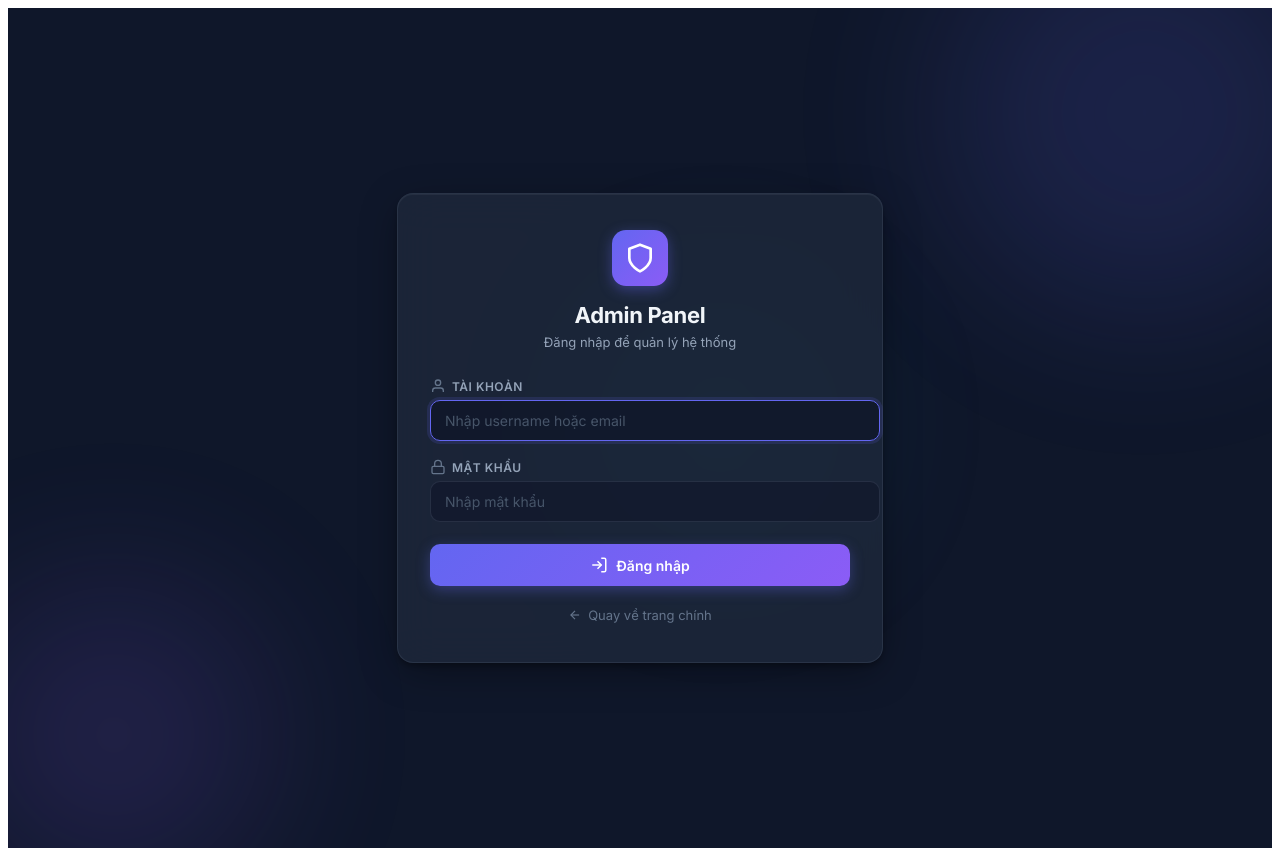
After one commit to nguyenthetan752005-max/EnglishListeningPracticeWebsite, a Spring Boot app: page /admin/login in a window 1280 px wide. The commit adds this page. Run offline with Spring Boot 4, Linux system fonts and the light colour scheme; some of the project's set-up classes (security, data sources, template engines, error pages and the like) are left out, and stand-ins take their place.

Commit message:
tam add admin and fixed login and register for user

```diff
--- /dev/null
+++ b/src/main/java/com/english/learning/controller/AdminAuthController.java
@@ -0,0 +1,62 @@
+package com.english.learning.controller;
+
+import com.english.learning.entity.User;
+import com.english.learning.service.UserService;
+import org.springframework.beans.factory.annotation.Autowired;
+import org.springframework.stereotype.Controller;
+import org.springframework.ui.Model;
+import org.springframework.web.bind.annotation.GetMapping;
+import org.springframework.web.bind.annotation.PostMapping;
+import org.springframework.web.bind.annotation.RequestMapping;
+import org.springframework.web.bind.annotation.RequestParam;
+import jakarta.servlet.http.HttpSession;
+
+import java.util.Optional;
+
+@Controller
+@RequestMapping("/admin")
+public class AdminAuthController {
+
+    @Autowired
+    private UserService userService;
+
+    @GetMapping("/login")
+    public String adminLogin(HttpSession session) {
+        // Nếu đã đăng nhập admin rồi thì chuyển hướng
+        User admin = (User) session.getAttribute("loggedInAdmin");
+        if (admin != null) {
+            return "redirect:/admin/dashboard";
+        }
+        return "admin/login";
+    }
+
+    @PostMapping("/login")
+    public String doAdminLogin(@RequestParam(value = "username", required = false) String username,
+                               @RequestParam(value = "password", required = false) String password,
+                               Model model, HttpSession session) {
+        Optional<User> adminOpt = userService.authenticateAdmin(username, password);
+        if (adminOpt.isPresent()) {
+            session.setAttribute("loggedInAdmin", adminOpt.get());
+            return "redirect:/admin/dashboard";
+        } else {
+            model.addAttribute("error", "Sai tài khoản hoặc mật khẩu, hoặc bạn không có quyền admin!");
+            return "admin/login";
+        }
+    }
+
+    @GetMapping("/logout")
+    public String adminLogout(HttpSession session) {
+        session.removeAttribute("loggedInAdmin");
+        return "redirect:/admin/login";
+    }
+
+    @GetMapping("/dashboard")
+    public String adminDashboard(HttpSession session, Model model) {
+        User admin = (User) session.getAttribute("loggedInAdmin");
+        if (admin == null) {
+            return "redirect:/admin/login";
+        }
+        model.addAttribute("admin", admin);
+        return "admin/dashboard";
+    }
+}
--- a/src/main/java/com/english/learning/controller/AuthController.java
+++ b/src/main/java/com/english/learning/controller/AuthController.java
@@ -43,9 +43,9 @@ public class AuthController {
 
     @PostMapping("/login")
     public String doLogin(@RequestParam(value = "username", required = false) String username,
-                          @RequestParam(value = "password", required = false) String password,
-                          Model model, HttpSession session) {
-        Optional<User> userOpt = userService.authenticate(username, password);
+            @RequestParam(value = "password", required = false) String password,
+            Model model, HttpSession session) {
+        Optional<User> userOpt = userService.authenticateUser(username, password);
         if (userOpt.isPresent()) {
             session.setAttribute("loggedInUser", userOpt.get());
             return "redirect:/";
--- a/src/main/java/com/english/learning/repository/UserRepository.java
+++ b/src/main/java/com/english/learning/repository/UserRepository.java
@@ -7,4 +7,5 @@ import java.util.Optional;
 public interface UserRepository extends JpaRepository<User, Long> {
     Optional<User> findByUsername(String username);
     Optional<User> findByEmail(String email);
+    Optional<User> findFirstByRole(String role);
 }
--- a/src/main/java/com/english/learning/service/UserService.java
+++ b/src/main/java/com/english/learning/service/UserService.java
@@ -6,6 +6,12 @@ import java.util.Optional;
 
 public interface UserService {
     User register(User user);
+
     Optional<User> authenticate(String username, String password);
+
     Optional<User> findById(Long id);
+
+    Optional<User> authenticateAdmin(String username, String password);
+
+    Optional<User> authenticateUser(String username, String password);
 }
--- a/src/main/resources/application.properties
+++ b/src/main/resources/application.properties
@@ -1,5 +1,5 @@
 spring.application.name=EnglishLearningProject
-server.port=8081
+server.port=8080
 
 # Tắt cache Thymeleaf để HTML/CSS thay đổi ngay lập tức không cần restart
 spring.thymeleaf.cache=false
--- /dev/null
+++ b/src/main/resources/static/css/pages/admin-login.css
@@ -0,0 +1,293 @@
+/* ===========================
+   Admin Login Page
+   =========================== */
+
+/* Wrapper */
+.admin-login-wrapper {
+    min-height: 100vh;
+    display: flex;
+    flex-direction: column;
+    align-items: center;
+    justify-content: center;
+    background: #0f172a;
+    font-family: 'Inter', -apple-system, BlinkMacSystemFont, 'Segoe UI', Roboto, sans-serif;
+    position: relative;
+    overflow: hidden;
+    padding: 20px;
+}
+
+/* Decorative Background Circles */
+.admin-bg-decoration {
+    position: absolute;
+    inset: 0;
+    pointer-events: none;
+    overflow: hidden;
+}
+
+.bg-circle {
+    position: absolute;
+    border-radius: 50%;
+    filter: blur(80px);
+    opacity: 0.15;
+}
+
+.bg-circle-1 {
+    width: 400px;
+    height: 400px;
+    background: #6366f1;
+    top: -100px;
+    right: -80px;
+    animation: float1 8s ease-in-out infinite;
+}
+
+.bg-circle-2 {
+    width: 300px;
+    height: 300px;
+    background: #8b5cf6;
+    bottom: -60px;
+    left: -60px;
+    animation: float2 10s ease-in-out infinite;
+}
+
+.bg-circle-3 {
+    width: 200px;
+    height: 200px;
+    background: #06b6d4;
+    top: 40%;
+    left: 50%;
+    animation: float3 12s ease-in-out infinite;
+}
+
+@keyframes float1 {
+    0%, 100% { transform: translate(0, 0) scale(1); }
+    50% { transform: translate(-30px, 20px) scale(1.1); }
+}
+
+@keyframes float2 {
+    0%, 100% { transform: translate(0, 0) scale(1); }
+    50% { transform: translate(20px, -30px) scale(1.05); }
+}
+
+@keyframes float3 {
+    0%, 100% { transform: translate(0, 0) scale(1); }
+    50% { transform: translate(-20px, -20px) scale(1.15); }
+}
+
+/* Card */
+.admin-login-card {
+    position: relative;
+    z-index: 1;
+    width: 100%;
+    max-width: 420px;
+    background: rgba(30, 41, 59, 0.8);
+    backdrop-filter: blur(20px);
+    -webkit-backdrop-filter: blur(20px);
+    border: 1px solid rgba(148, 163, 184, 0.12);
+    border-radius: 16px;
+    padding: 36px 32px;
+    box-shadow:
+        0 4px 6px -1px rgba(0, 0, 0, 0.3),
+        0 10px 40px -5px rgba(0, 0, 0, 0.4),
+        inset 0 1px 0 rgba(255, 255, 255, 0.05);
+    animation: cardSlideUp 0.5s ease-out;
+}
+
+@keyframes cardSlideUp {
+    from {
+        opacity: 0;
+        transform: translateY(20px);
+    }
+    to {
+        opacity: 1;
+        transform: translateY(0);
+    }
+}
+
+/* Header */
+.admin-login-header {
+    text-align: center;
+    margin-bottom: 28px;
+}
+
+.admin-shield-icon {
+    display: inline-flex;
+    align-items: center;
+    justify-content: center;
+    width: 56px;
+    height: 56px;
+    border-radius: 14px;
+    background: linear-gradient(135deg, #6366f1 0%, #8b5cf6 100%);
+    color: #ffffff;
+    margin-bottom: 16px;
+    box-shadow: 0 4px 14px rgba(99, 102, 241, 0.4);
+}
+
+.admin-login-header h1 {
+    font-size: 22px;
+    font-weight: 700;
+    color: #f1f5f9;
+    margin: 0 0 6px;
+    letter-spacing: -0.3px;
+}
+
+.admin-subtitle {
+    font-size: 13px;
+    color: #94a3b8;
+    margin: 0;
+}
+
+/* Error */
+.admin-error-msg {
+    display: flex;
+    align-items: center;
+    gap: 8px;
+    padding: 10px 14px;
+    background: rgba(239, 68, 68, 0.12);
+    border: 1px solid rgba(239, 68, 68, 0.25);
+    border-radius: 8px;
+    color: #fca5a5;
+    font-size: 13px;
+    margin-bottom: 20px;
+    animation: shakeError 0.4s ease;
+}
+
+@keyframes shakeError {
+    0%, 100% { transform: translateX(0); }
+    20% { transform: translateX(-6px); }
+    40% { transform: translateX(6px); }
+    60% { transform: translateX(-4px); }
+    80% { transform: translateX(4px); }
+}
+
+/* Form */
+.admin-login-form {
+    display: flex;
+    flex-direction: column;
+    gap: 18px;
+}
+
+.admin-form-group {
+    display: flex;
+    flex-direction: column;
+    gap: 6px;
+}
+
+.admin-form-group label {
+    display: flex;
+    align-items: center;
+    gap: 6px;
+    font-size: 12px;
+    font-weight: 600;
+    color: #94a3b8;
+    text-transform: uppercase;
+    letter-spacing: 0.5px;
+}
+
+.admin-form-group label svg {
+    color: #64748b;
+}
+
+.admin-form-group input {
+    width: 100%;
+    padding: 11px 14px;
+    background: rgba(15, 23, 42, 0.6);
+    border: 1px solid rgba(148, 163, 184, 0.15);
+    border-radius: 10px;
+    color: #f1f5f9;
+    font-size: 14px;
+    font-family: inherit;
+    transition: all 0.2s ease;
+    outline: none;
+}
+
+.admin-form-group input::placeholder {
+    color: #475569;
+}
+
+.admin-form-group input:focus {
+    border-color: #6366f1;
+    box-shadow: 0 0 0 3px rgba(99, 102, 241, 0.15);
+    background: rgba(15, 23, 42, 0.8);
+}
+
+/* Submit Button */
+.admin-login-btn {
+    display: flex;
+    align-items: center;
+    justify-content: center;
+    gap: 8px;
+    width: 100%;
+    padding: 12px 20px;
+    margin-top: 4px;
+    background: linear-gradient(135deg, #6366f1 0%, #8b5cf6 100%);
+    color: #ffffff;
+    border: none;
+    border-radius: 10px;
+    font-size: 14px;
+    font-weight: 600;
+    font-family: inherit;
+    cursor: pointer;
+    transition: all 0.25s ease;
+    box-shadow: 0 4px 14px rgba(99, 102, 241, 0.35);
+}
+
+.admin-login-btn:hover {
+    transform: translateY(-1px);
+    box-shadow: 0 6px 20px rgba(99, 102, 241, 0.45);
+    background: linear-gradient(135deg, #818cf8 0%, #a78bfa 100%);
+}
+
+.admin-login-btn:active {
+    transform: translateY(0);
+    box-shadow: 0 2px 8px rgba(99, 102, 241, 0.3);
+}
+
+/* Footer */
+.admin-login-footer {
+    text-align: center;
+    margin-top: 20px;
+    position: relative;
+    z-index: 1;
+}
+
+.admin-back-link {
+    display: inline-flex;
+    align-items: center;
+    gap: 6px;
+    font-size: 13px;
+    color: #64748b;
+    text-decoration: none;
+    transition: color 0.2s ease;
+}
+
+.admin-back-link:hover {
+    color: #94a3b8;
+}
+
+/* Dashboard Header */
+.admin-dashboard-header {
+    position: relative;
+    z-index: 1;
+    text-align: center;
+    display: flex;
+    flex-direction: column;
+    align-items: center;
+}
+
+/* Responsive */
+@media (max-width: 480px) {
+    .admin-login-card {
+        padding: 28px 20px;
+        border-radius: 12px;
+    }
+
+    .admin-shield-icon {
+        width: 48px;
+        height: 48px;
+        border-radius: 12px;
+    }
+
+    .admin-login-header h1 {
+        font-size: 20px;
+    }
+}
--- a/src/main/resources/static/css/style.css
+++ b/src/main/resources/static/css/style.css
@@ -9,3 +9,4 @@
 @import url('pages/home.css');
 @import url('pages/auth.css');
 @import url('pages/sections.css');
+@import url('pages/admin-login.css');
--- /dev/null
+++ b/src/main/resources/templates/admin/login.html
@@ -0,0 +1,90 @@
+<!DOCTYPE html>
+<html lang="vi" xmlns:th="http://www.thymeleaf.org">
+<head>
+    <meta charset="UTF-8">
+    <meta name="viewport" content="width=device-width, initial-scale=1.0">
+    <title>Admin Login | English Listening Practice</title>
+    <link rel="preconnect" href="https://fonts.googleapis.com">
+    <link rel="preconnect" href="https://fonts.gstatic.com" crossorigin>
+    <link href="https://fonts.googleapis.com/css2?family=Inter:wght@400;500;600;700;800&display=swap" rel="stylesheet">
+    <link rel="stylesheet" th:href="@{/css/pages/admin-login.css}">
+</head>
+<body>
+    <div class="admin-login-wrapper">
+        <!-- Decorative background -->
+        <div class="admin-bg-decoration">
+            <div class="bg-circle bg-circle-1"></div>
+            <div class="bg-circle bg-circle-2"></div>
+            <div class="bg-circle bg-circle-3"></div>
+        </div>
+
+        <div class="admin-login-card">
+            <!-- Header -->
+            <div class="admin-login-header">
+                <div class="admin-shield-icon">
+                    <svg width="32" height="32" viewBox="0 0 24 24" fill="none" stroke="currentColor" stroke-width="2" stroke-linecap="round" stroke-linejoin="round">
+                        <path d="M12 22s8-4 8-10V5l-8-3-8 3v7c0 6 8 10 8 10z"/>
+                    </svg>
+                </div>
+                <h1>Admin Panel</h1>
+                <p class="admin-subtitle">Đăng nhập để quản lý hệ thống</p>
+            </div>
+
+            <!-- Error message -->
+            <div th:if="${error}" class="admin-error-msg">
+                <svg width="16" height="16" viewBox="0 0 24 24" fill="none" stroke="currentColor" stroke-width="2">
+                    <circle cx="12" cy="12" r="10"/>
+                    <line x1="15" y1="9" x2="9" y2="15"/>
+                    <line x1="9" y1="9" x2="15" y2="15"/>
+                </svg>
+                <span th:text="${error}">Error message</span>
+            </div>
+
+            <!-- Login Form -->
+            <form th:action="@{/admin/login}" method="post" class="admin-login-form">
+                <div class="admin-form-group">
+                    <label for="admin-username">
+                        <svg width="16" height="16" viewBox="0 0 24 24" fill="none" stroke="currentColor" stroke-width="2">
+                            <path d="M20 21v-2a4 4 0 0 0-4-4H8a4 4 0 0 0-4 4v2"/>
+                            <circle cx="12" cy="7" r="4"/>
+                        </svg>
+                        Tài khoản
+                    </label>
+                    <input type="text" id="admin-username" name="username" placeholder="Nhập username hoặc email" autocomplete="username" autofocus required>
+                </div>
+
+                <div class="admin-form-group">
+                    <label for="admin-password">
+                        <svg width="16" height="16" viewBox="0 0 24 24" fill="none" stroke="currentColor" stroke-width="2">
+                            <rect x="3" y="11" width="18" height="11" rx="2" ry="2"/>
+                            <path d="M7 11V7a5 5 0 0 1 10 0v4"/>
+                        </svg>
+                        Mật khẩu
+                    </label>
+                    <input type="password" id="admin-password" name="password" placeholder="Nhập mật khẩu" autocomplete="current-password" required>
+                </div>
+
+                <button type="submit" class="admin-login-btn">
+                    <svg width="18" height="18" viewBox="0 0 24 24" fill="none" stroke="currentColor" stroke-width="2">
+                        <path d="M15 3h4a2 2 0 0 1 2 2v14a2 2 0 0 1-2 2h-4"/>
+                        <polyline points="10 17 15 12 10 7"/>
+                        <line x1="15" y1="12" x2="3" y2="12"/>
+                    </svg>
+                    Đăng nhập
+                </button>
+            </form>
+
+            <!-- Footer -->
+            <div class="admin-login-footer">
+                <a href="/" class="admin-back-link">
+                    <svg width="14" height="14" viewBox="0 0 24 24" fill="none" stroke="currentColor" stroke-width="2">
+                        <line x1="19" y1="12" x2="5" y2="12"/>
+                        <polyline points="12 19 5 12 12 5"/>
+                    </svg>
+                    Quay về trang chính
+                </a>
+            </div>
+        </div>
+    </div>
+</body>
+</html>
```
Also changed, not shown: src/main/java/com/english/learning/EnglishLearningProjectApplication.java (+17 -0 lines), src/main/java/com/english/learning/config/AdminDataInitializer.java (added, +41 -0 lines), src/main/java/com/english/learning/service/impl/UserServiceImpl.java (+19 -0 lines), src/main/resources/templates/admin/dashboard.html (added, +62 -0 lines), src/main/resources/templates/auth/register.html (+9 -5 lines).
